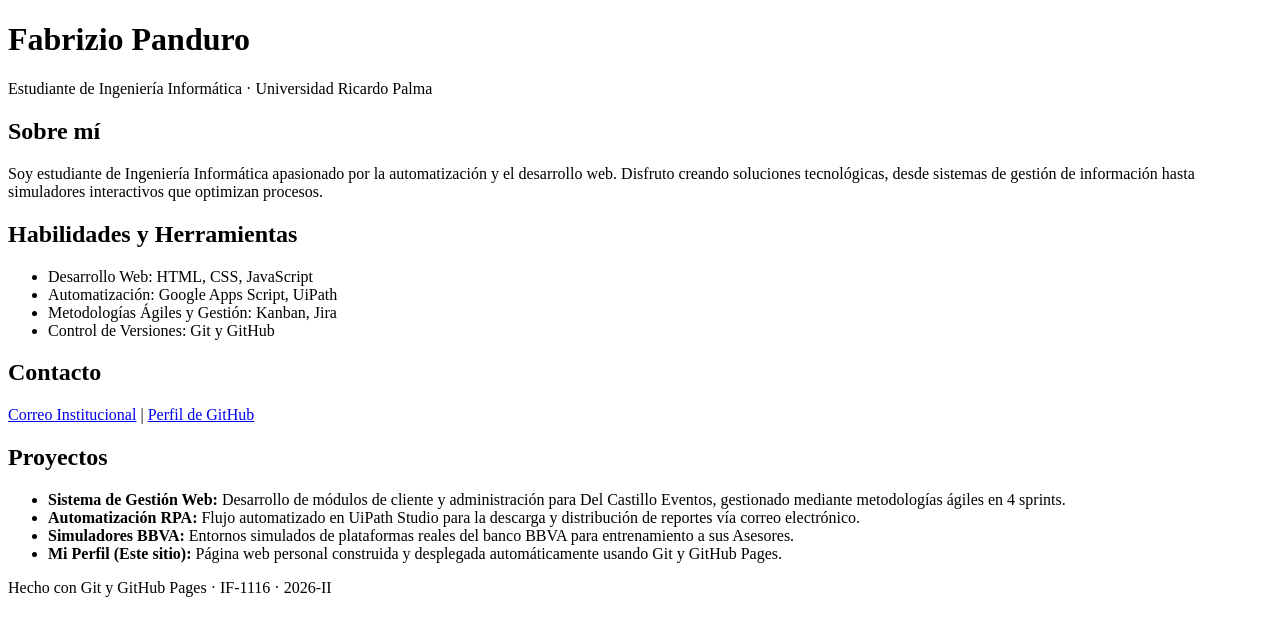
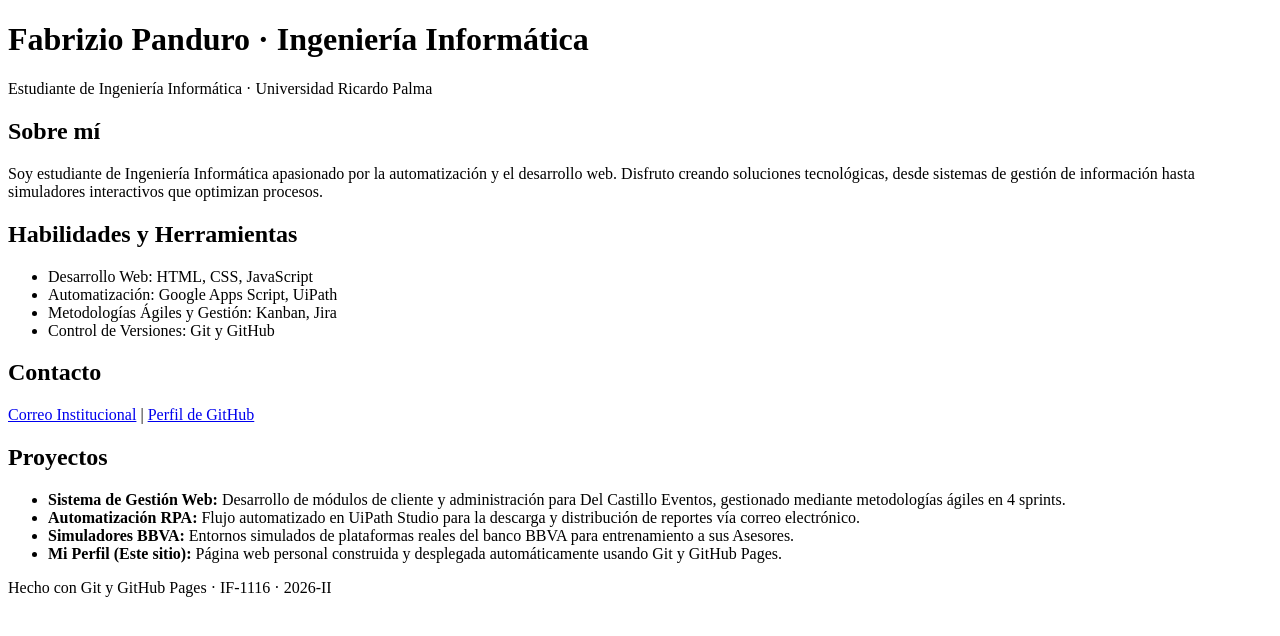
Before and after one commit to FabrizioPanduro/FabrizioPanduro.github.io, a plain HTML site: page index.html in a window 1280 px wide. Drawn offline with Linux system fonts and the light colour scheme.

Commit message:
Precisar carrera en el titulo

```diff
--- a/index.html
+++ b/index.html
@@ -7,7 +7,7 @@
 </head>
 <body>
     <header>
-        <h1>Fabrizio Panduro</h1>
+        <h1>Fabrizio Panduro · Ingeniería Informática</h1>
         <p>Estudiante de Ingeniería Informática · Universidad Ricardo Palma</p>
     </header>
     <main>
```
